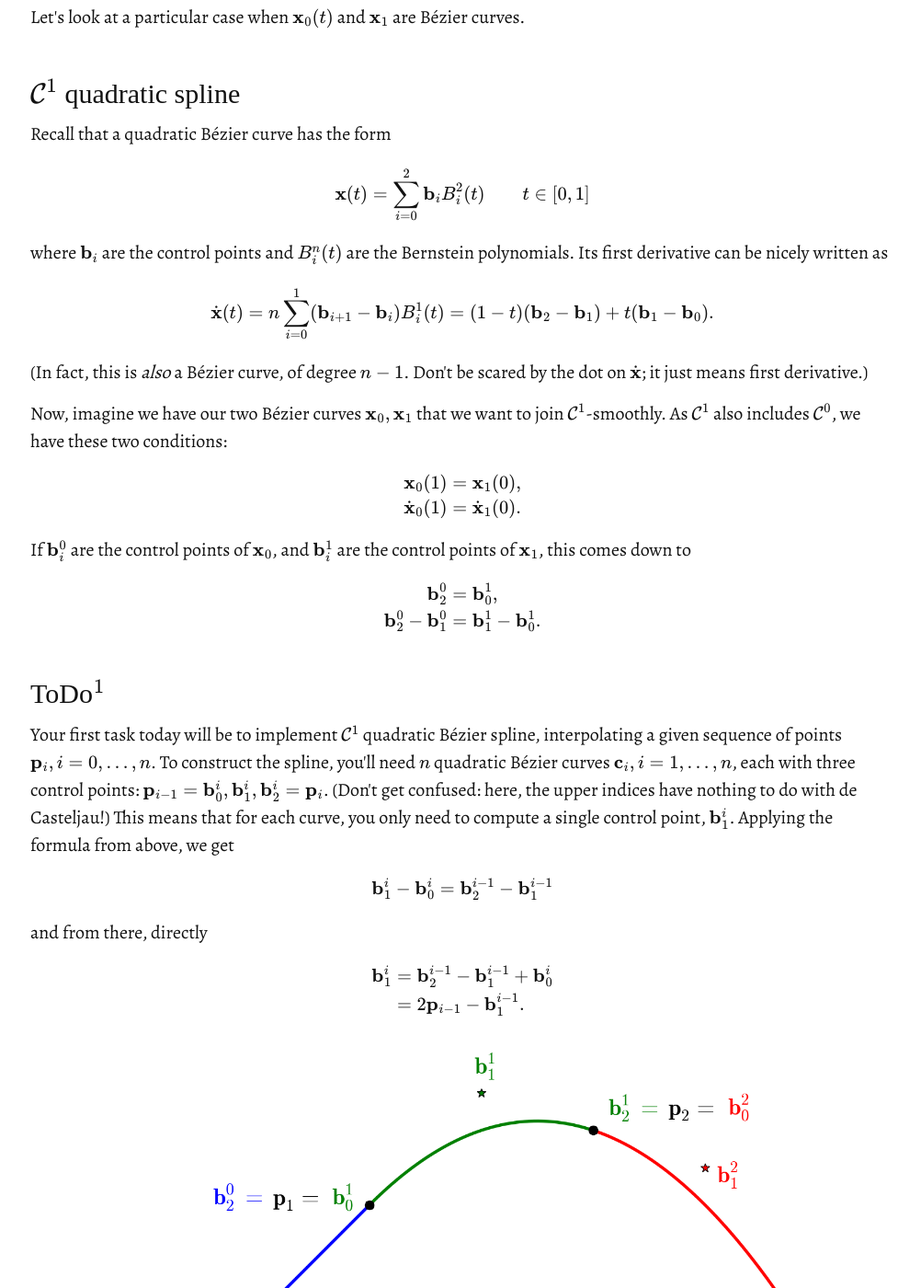
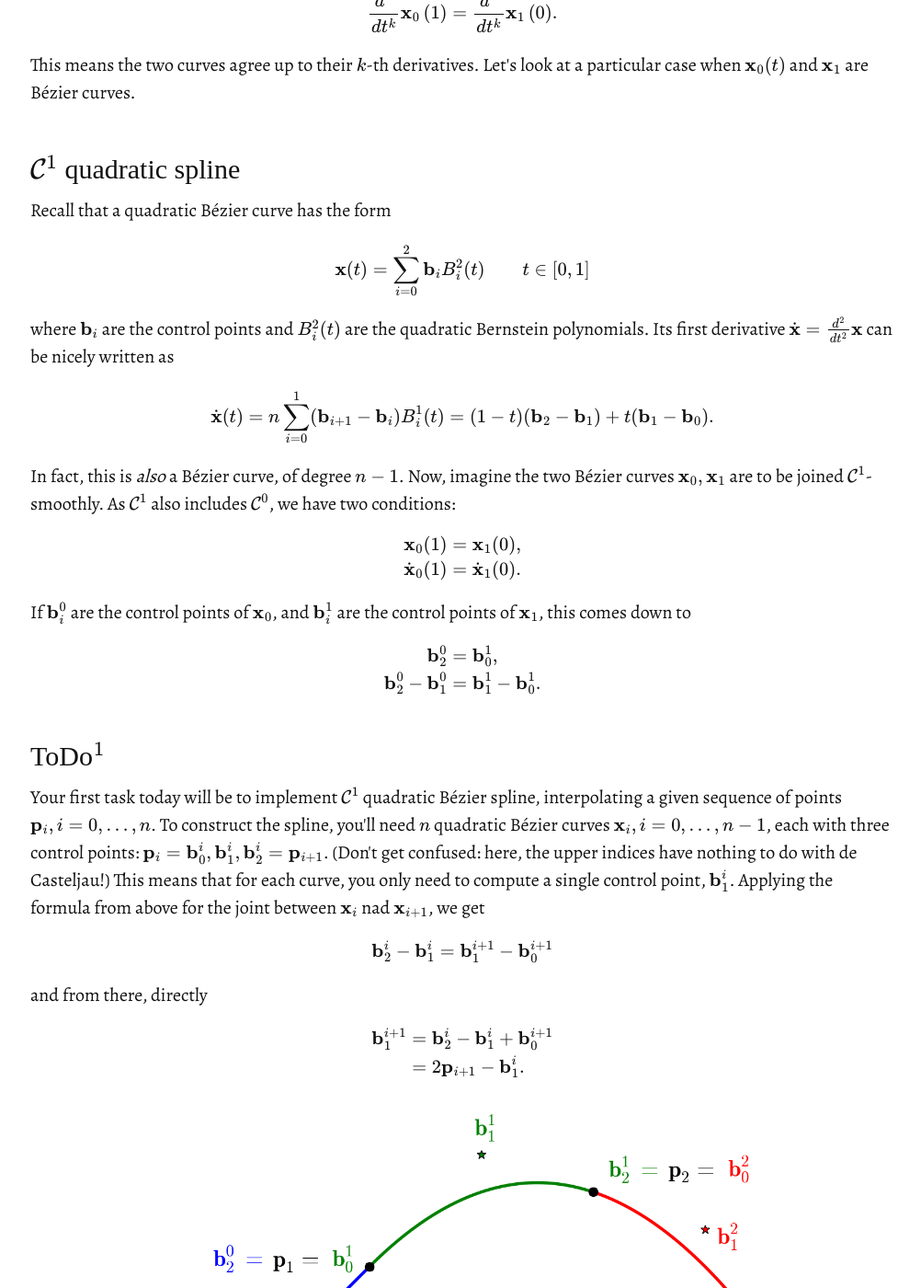
Before and after one commit to bbrrck/bbrrck.github.io, a Jekyll site: the page built from teaching/geo-num-2016/tp2.md, in a window 1280 px wide and 1400 px high, scrolled down 2410 px. Shown: the whole window at 92% size, without its empty margins (137-1139 px from the left). Built offline with Jekyll 4.4.1, drawn with Linux system fonts in a browser that asks for light colours; some web fonts are replaced; formulas are drawn with MathJax 3; some of the changed text lies outside the part shown.

Commit message:
modifs TP2

```diff
--- a/teaching/geo-num-2016/tp2.md
+++ b/teaching/geo-num-2016/tp2.md
@@ -22,9 +22,16 @@
 {% highlight bash %}
 git clone https://github.com/bbrrck/geo-num-2016.git
 {% endhighlight %}
-then <code>cd TP2</code>. We're still using <a href="http://eigen.tuxfamily.org/">Eigen</a>
+Then <code>cd TP2</code>. We're still using <a href="http://eigen.tuxfamily.org/">Eigen</a>
 so keep the <a href="http://eigen.tuxfamily.org/dox-devel/AsciiQuickReference.txt">quick reference</a> open and ready.
+Python script for rendering is included in the <code>plots/</code> folder.
+If you want to use gnuplot, you will need to modify the script from TP1 yourself.
+The de Casteljau algorithm is included in the <a href="https://github.com/bbrrck/geo-num-2016/blob/master/TP2/TP2.h"><code>TP2.h</code></a>
+but you can as well use your own implementation.
+</p>
 
+<p>
+Here are a few tips to make you Eigen code easier to read.
 {% highlight c++ %}
 // if A, B have the same number of cols,
 // don't do this
@@ -33,8 +40,8 @@
 // but rather this
 A.row(i) = B.row(i);
 // if they also have the same number of rows (i.e. they have the same dimensions)
-// and you wanna copy the contents of one to another,
-// don't run a for loop! just do
+// and you wanna copy the contents of one to another, don't run a for loop!
+// just do
 A = B;
 {% endhighlight %}
 </p>
@@ -54,13 +61,10 @@
 <p>
 Informally, spline is a collection of curves connected with some degree of smoothness.
 Of course, there is more than one way to define what does it mean for two curves to be smoothly connected.
+The most commonly used is the $\mathcal C^k$ smoothness.
 </p>
 
 <h2>$\mathcal C^k$ smoothness</h2>
-<p>
-The most commonly used is the $\mathcal C^k$ smoothness, illustrated in the following figure.
-</p>
-
 <figure>
     <img style="max-width:30%;margin:1%;" src="/assets/geo-num-2016/infinity_c0.png" alt="C0 smoothness" />
     <img style="max-width:30%;margin:1%;" src="/assets/geo-num-2016/infinity_c1.png" alt="C1 smoothness" />
@@ -83,9 +87,6 @@
 \frac{d^k}{dt^k} \mathbf x_0\left(1\right) = \frac{d^k}{dt^k} \mathbf x_1\left(0\right).
 $$
 This means the two curves agree up to their $k$-th derivatives.
-</p>
-
-<p>
 Let's look at a particular case when $\mathbf x_0(t)$ and $\mathbf x_1$ are Bézier curves.
 </p>
 
@@ -95,16 +96,14 @@
 <p>
 Recall that a quadratic Bézier curve has the form
 $$ \mathbf x(t) = \sum_{i=0}^{2} \mathbf b_i B_i^2(t) \qquad t \in [0,1] $$
-where $\mathbf b_i$ are the control points and $B_i^n(t)$ are the Bernstein polynomials.
-Its first derivative can be nicely written as
+where $\mathbf b_i$ are the control points and $B_i^2(t)$ are the quadratic Bernstein polynomials.
+Its first derivative $\dot{\mathbf x} = \frac{d^2}{dt^2} \mathbf x$ can be nicely written as
 $$
 \dot{\mathbf x}(t) = n \sum_{i=0}^{1} (\mathbf b_{i+1} - \mathbf b_i) B_i^{1}(t) = (1-t)(\mathbf b_2 - \mathbf b_1) + t(\mathbf b_1 - \mathbf b_0).
 $$
-(In fact, this is <em>also</em> a Bézier curve, of degree $n-1$. Don't be scared by the dot on $\dot{\mathbf x}$; it just means first derivative.)
-</p>
-<p>
-Now, imagine we have our two Bézier curves $\mathbf x_0, \mathbf x_1$ that we want to join $\mathcal C^1$-smoothly.
-As $\mathcal C^1$ also includes $\mathcal C^0$, we have these two conditions:
+In fact, this is <em>also</em> a Bézier curve, of degree $n-1$.
+Now, imagine the two Bézier curves $\mathbf x_0, \mathbf x_1$ are to be joined $\mathcal C^1$-smoothly.
+As $\mathcal C^1$ also includes $\mathcal C^0$, we have two conditions:
 \begin{align}
 \mathbf x_0(1) &= \mathbf x_1(0), \\
 \dot{\mathbf x}_0(1) &= \dot{\mathbf x}_1(0).
@@ -125,18 +124,18 @@
 <p>
 Your first task today will be to implement $\mathcal C^1$ quadratic Bézier spline,
 interpolating a given sequence of points $\mathbf p_i, i=0,\dots,n$.
-To construct the spline, you'll need $n$ quadratic Bézier curves $\mathbf c_i, i=1,\dots,n$, each with three control points:
-$\mathbf p_{i-1} = \mathbf b_0^i, \mathbf b_1^i, \mathbf b_2^i = \mathbf p_i$.
+To construct the spline, you'll need $n$ quadratic Bézier curves $\mathbf x_i, i=0,\dots,n-1$, each with three control points:
+$\mathbf p_{i} = \mathbf b_0^i, \mathbf b_1^i, \mathbf b_2^i = \mathbf p_{i+1}$.
 (Don't get confused: here, the upper indices have nothing to do with de Casteljau!)
 This means that for each curve, you only need to compute a single control point, $\mathbf b_1^i$.
-Applying the formula from above, we get
+Applying the formula from above for the joint between $\mathbf x_i$ nad $\mathbf x_{i+1}$, we get
 $$
-\mathbf b_1^i - \mathbf b_0^i = \mathbf b_2^{i-1} - \mathbf b_1^{i-1}
+\mathbf b_2^{i} - \mathbf b_1^{i} = \mathbf b_1^{i+1} - \mathbf b_0^{i+1}
 $$
 and from there, directly
 \begin{align}
-\mathbf b_1^i &= \mathbf b_2^{i-1} - \mathbf b_1^{i-1} + \mathbf b_0^i \\
-              &= 2 \mathbf p_{i-1} - \mathbf b_1^{i-1} .
+\mathbf b_1^{i+1} &= \mathbf b_2^{i} - \mathbf b_1^{i} + \mathbf b_0^{i+1} \\
+              &= 2 \mathbf p_{i+1} - \mathbf b_1^{i} .
 \end{align}
 </p>
 
@@ -171,17 +171,17 @@
 
 <p>
 That is why, to compute an interpolating cubic spline in this part, we will adopt a slightly different approach
-– we'll be solving a linear system. We'll do the math, crunch in the data, and let the solver do the work!
+– by solving a linear system. We'll do the math, crunch in the data, and let the solver do the work!
 </p>
 
 <p>
-To do that, imagine a situation much like the one before: given a sequence of points $\mathbf p_i, i=0,\dots,n$,
-find a $\mathcal C^2$ cubic spline which interpolates these datapoints.
-This time, there will be two unknown interior control points (and not one as in the quadratic case.)
+To do that, take a situation much like the one before: given a sequence of points $\mathbf p_i, i=0,\dots,n$,
+find a $\mathcal C^2$ cubic spline (i.e. $n$ cubic curves) which interpolates these datapoints.
+This time, there will be two unknown interior control points for each curve (and not one as in the quadratic case.)
 </p>
 
 <p>
-Again, let's take only two cubic curves to understand what's going on,
+Again, let's take only two cubic curves to understand what's going on;
 $\mathbf x_0$ with control points $\mathbf b_i^0$
 and
 $\mathbf x_1$ with control points $\mathbf b_i^1$.
@@ -207,8 +207,10 @@
     <img style="max-width:90%;width:100%;" src="/assets/geo-num-2016/simple_c2.png" alt="C1 smoothness simple" />
 </figure>
 
+<p>
 Let's rewrite our conditions in terms of this notation.
-
+</p>
+<p>
 $\mathcal C^0$:
 \begin{align}
 A = & A \\
@@ -216,25 +218,34 @@
 G = & G \\
 J = & J
 \end{align}
-Seems pretty obvious, right? Now, we have two joints, that means two equations for $\mathcal C^1$:
+Seems pretty obvious, right?</p>
+
+<p>Now, we have two joints, that means two equations for $\mathcal C^1$:
 \begin{align}
 D - C =& E - D \\
 G - F =& H - G
 \end{align}
+</p>
+
+<p>
 And two equations for $\mathcal C^2$:
 \begin{align}
 D - 2C + B =& F - 2E + D  \\
 G - 2F + E =& I - 2H + G
 \end{align}
-If you've counted well, this is 8 equations for 10 points; we need two more equations to be able to solve the system.
+</p>
+
+<p>
+If you've counted well, this makes 8 equations for 10 points; we need two more equations to be able to solve the system.
 (In general, this is $(n+1)+(n-1)+(n-1)=3n-1$ equations for $3n+1$ points and we still need two more equations.)
-One example is the so-called natural spline with vanishing second derivatives at the endpoints:
+One example is the so-called natural spline with vanishing second derivatives at the endpoints
+(i.e. $\ddot{\mathbf x}_0(0) = \mathbf 0 = \ddot{\mathbf x}_{n-1}(0)$):
 \begin{align}
 A - 2B + C =& \mathbf 0 \\
 H - 2I + J =& \mathbf 0
 \end{align}
 where $\mathbf 0 = (0,0)$ is the zero vector.
-And that's it! It's all much clearer using the matrix notation:
+And that's it! Everything's much clearer using the matrix notation:
 \[
 \left[
 \begin{array}{rr|rr|rr|rr|rr}
@@ -295,8 +306,20 @@
 More info is in the code, don't hesitate to ask if things are not clear.
 
 <ol start="3" class="assignements">
-<li>Implement the computation of control points of a cubic interpolating Bézier spline for a given sequence of points $\mathbf p_i$.</li>
+<li>Implement the computation of control points of a cubic interpolating Bézier spline for a given sequence of points $\mathbf p_i$. (function: <code>computeSplineC2</code>)</li>
 <li>Evaluate and visualise the computed cubic spline.</li>
 </ol>
 
+
+
+<h2 class="resources">Resources &amp; Trivia</h2>
+Even if you don't realize it, you're using Bézier splines everyday; in fact, you're using them right now!
+Among other things, they are used in the typography to represent fonts: TrueType uses quadratic Bézier splines, while PostScript uses cubic Bézier splines.
+This very page is in fact a collection of some 6000 Bézier splines.
+
+<ul class="resources">
+<li><a href="http://learn.scannerlicker.net/2014/04/16/bezier-curves-and-type-design-a-tutorial/">Bezier Curves and Type Design: A Tutorial</a> by Fábio Duarte Martins</li>
+<li><a href="https://www.particleincell.com/2012/bezier-splines/">Smooth Bézier Spline Through Prescribed Points</a> with interactive demo</li>
+</ul>
+
 </section>
```
Also changed, not shown: other parts of teaching/geo-num-2016/tp2.md (+3 -2 lines).
